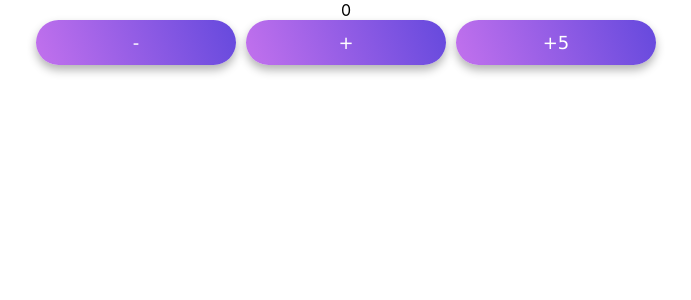
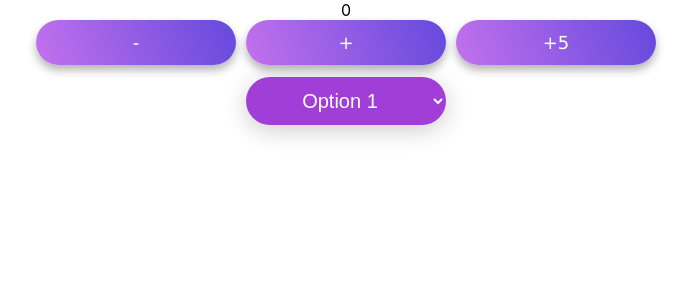
Before and after one commit to Ricardocanul7/dictionary-api-client, a React (Create React App) app: page / in a window 1280 px wide. Shown: the top 300 px of the page, without its empty margins (294-985 px from the left). Built offline with nearby package versions, Linux system fonts and the light colour scheme.

Commit message:
add select input

```diff
--- a/src/App.jsx
+++ b/src/App.jsx
@@ -1,5 +1,6 @@
 import './App.css';
 import Button from './components/Button';
+import List from './components/List';
 import { useState } from 'react';
 
 function App() {
@@ -16,7 +17,9 @@ function App() {
   const handleSumByNumber = (number) => {
     setCounter(counter + number);
   }
+  const handleOptionSelect = () =>{
 
+  }
   return (
     <div className="App">
       { counter }
@@ -26,6 +29,9 @@ function App() {
         <Button text="+" setClick={handleSum} />
         <Button text="+5" setClick={() => handleSumByNumber(5)} />
       </div>
+      <div>
+        <List></List>
+      </div>
     </div>
   );
 }
--- /dev/null
+++ b/src/components/List.jsx
@@ -0,0 +1,20 @@
+import React from 'react';
+import './styles/List.css';
+const List = () => {
+    return (
+        <>
+            <div className="box">
+            <select>
+                <option>Option 1</option>
+                <option>Option 2</option>
+                <option>Option 3</option>
+                <option>Option 4</option>
+                <option>Option 5</option>
+            </select>
+            </div>
+        </>
+
+    )
+}
+
+export default List
--- a/src/components/styles/Button.css
+++ b/src/components/styles/Button.css
@@ -22,5 +22,5 @@
 }
 
 .styleButton:active{
-    transform: scale(.99);
+    transform: scale(.75);
 }
--- /dev/null
+++ b/src/components/styles/List.css
@@ -0,0 +1,43 @@
+.box {
+   padding: 12px;
+   min-width: 200px;
+}
+
+.box select {
+  background-color: rgb(162, 62, 216);
+  color: white;
+  padding: 12px;
+  min-width: 200px;
+  border: none;
+  font-size: 20px;
+  box-shadow: 0 5px 25px rgba(0, 0, 0, 0.2);
+  -webkit-appearance: button;
+  appearance: button;
+  outline: none;
+  border-radius: 50px;
+  text-align: center;
+}
+
+.box::before {
+  content: "\f13a";
+  font-family: Arial, Helvetica, sans-serif;
+  position: absolute;
+  top: 0;
+  right: 0;
+  text-align: center;
+  font-size: 28px;
+  line-height: 45px;
+  color: rgba(255, 255, 255, 0.5);
+  background-color: rgba(255, 255, 255, 0.1);
+  pointer-events: none;
+  border-radius: 50px;
+}
+
+.box:hover::before {
+  color: rgba(255, 255, 255, 0.6);
+  background-color: rgba(255, 255, 255, 0.2);
+}
+
+.box select option {
+  padding: 30px;
+}
```
Also changed, not shown: src/components/InputSearch.jsx (added, +11 -0 lines), src/components/styles/InputSearch.css (added), 1 other file (tests, documents, lock files or other folders).
